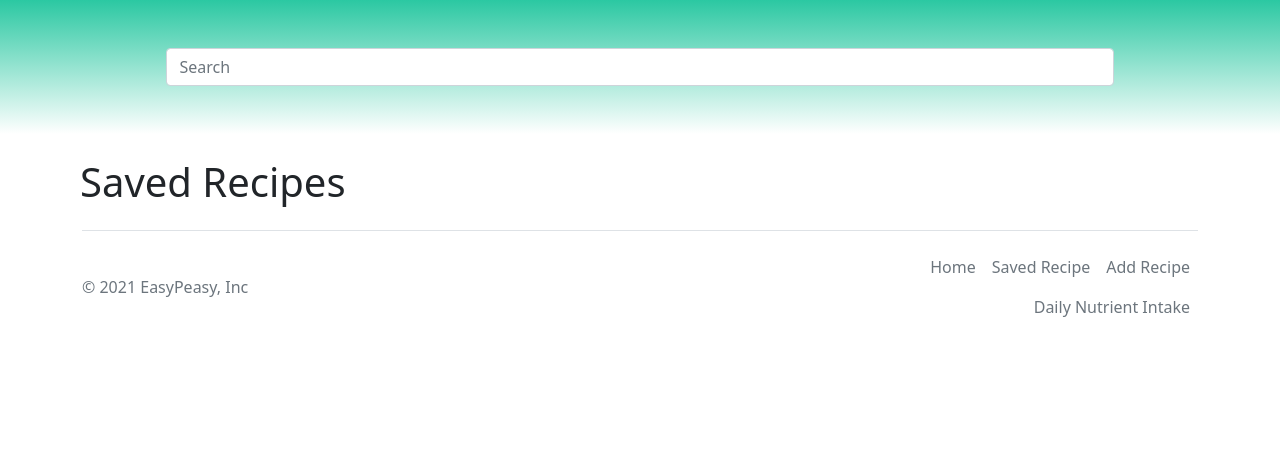
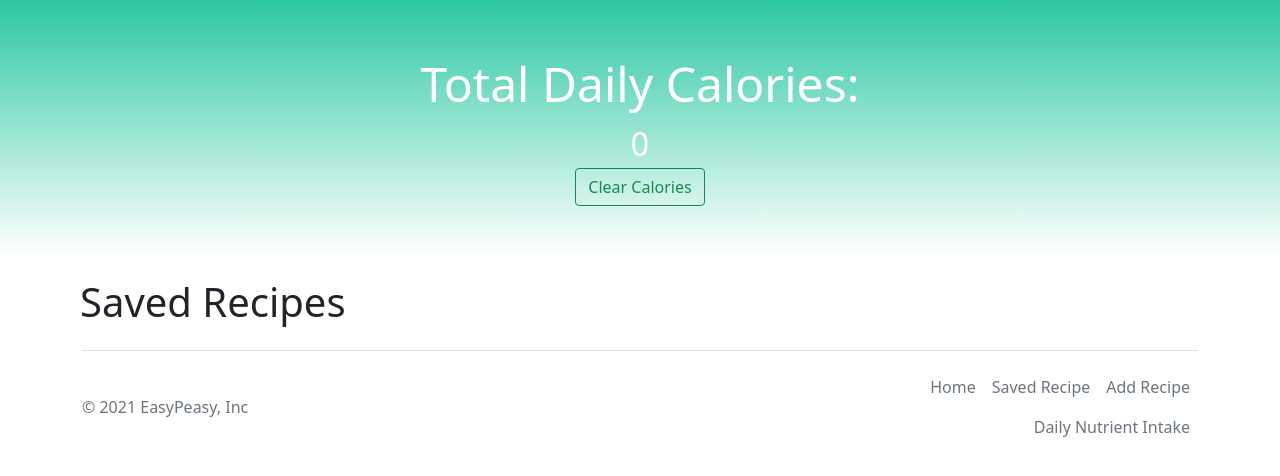
Before and after one commit to YCPyc/CS4640_EasyPeasy, a PHP site: template templates/saved.php in a window 1280 px wide. Shown: the part 56-532 px from the top of the page. Run offline with PHP 8.4, Linux system fonts and the light colour scheme; the template is opened without the code that fills it, so the values that code supplies are empty; the visitor is signed in with stand-in values (Sample User, id 1); some libraries are stand-ins or nearby versions.

Commit message:
Something

```diff
--- a/setup.php
+++ b/setup.php
@@ -23,6 +23,7 @@ $db->query("create table recipe (
             recipeId varchar(50) not null,
             userId varchar(50) not null,
             description text not null,
+            calorie int not null,
             primary key (recipeId)
         );");
 
--- a/styles/main.css
+++ b/styles/main.css
@@ -107,6 +107,7 @@ a.navlogo {
 
 #home-1 {
 	background-image: linear-gradient(#2BC8A2, white);
+	text-align: center;
 }
 
 #saved-1 {
@@ -118,6 +119,21 @@ a.navlogo {
 #searchbar {
 	margin-top: 0%;
 	vertical-align: top;
+
+}
+
+#totalCal {
+	text-align: center;
+	font-size: 300%;
+}
+
+#total {
+	text-align: center;
+	font-size: 200%;
+}
+
+#clearCal{
+	text-align: center;
 
 }
 
@@ -133,6 +149,15 @@ a.navlogo {
 .label--name{
 	font-weight: bold;
 }
+
+.save_button {
+    background: url('http://imgur.com/I0EwG.png') transparent;
+    height: 48px;
+    width: 45px;
+    border: none;
+}
+
+
 
 /* For Non Mobile */
 @media only screen and (min-width: 768px) {
--- a/templates/login.php
+++ b/templates/login.php
@@ -29,7 +29,6 @@
                             <ul class="dropdown-menu" aria-labelledby="dropdown1">
                                 <li><a class="dropdown-item" href="?command=saved">Saved Recipe</a></li>
                                 <li><a class="dropdown-item" href="?command=add">Add Recipe</a></li>
-                                <li><a class="dropdown-item" href="#">Daily Nutrient Intake</a></li>
                             </ul>
                         </li>
                     </ul>
@@ -40,7 +39,7 @@
 
         <div class="container" style="margin-top: 15px;">
             <div class="row col-xs-8">
-                <h1>Customzied Recipe is just one click away - Get Started</h1>
+                <h1>Customzied Recipe is just one click away - Get Started or Log Back In</h1>
                 <p> Welcome to Easy Peasy!  To get started, enter a username and password.</p>
             </div>
             <div class="row justify-content-center">
@@ -72,6 +71,9 @@
                 </div>
             </div>
         </div>
+        <script>
+
+        </script>
         <script src="https://cdn.jsdelivr.net/npm/bootstrap@5.1.1/dist/js/bootstrap.bundle.min.js" integrity="sha384-/bQdsTh/da6pkI1MST/rWKFNjaCP5gBSY4sEBT38Q/9RBh9AH40zEOg7Hlq2THRZ" crossorigin="anonymous"></script>
     </body>
 </html>
--- a/templates/saved.php
+++ b/templates/saved.php
@@ -16,6 +16,10 @@
         integrity="sha384-F3w7mX95PdgyTmZZMECAngseQB83DfGTowi0iMjiWaeVhAn4FJkqJByhZMI3AhiU" crossorigin="anonymous">
     </head>
     <body>
+    <script src="https://cdn.jsdelivr.net/npm/bootstrap@5.1.1/dist/js/bootstrap.bundle.min.js"
+        integrity="sha384-/bQdsTh/da6pkI1MST/rWKFNjaCP5gBSY4sEBT38Q/9RBh9AH40zEOg7Hlq2THRZ" crossorigin="anonymous"></script>
+    <script src="http://ajax.googleapis.com/ajax/libs/jquery/1.9.1/jquery.min.js"></script>
+
     <!-- check for login status -->
     <?php
 
@@ -42,7 +46,6 @@
                             <ul class="dropdown-menu" aria-labelledby="dropdown1">
                                 <li><a class="dropdown-item" href="?command=saved">Saved Recipe</a></li>
                                 <li><a class="dropdown-item" href="?command=add">Add Recipe</a></li>
-                                <li><a class="dropdown-item" href="#">Daily Nutrient Intake</a></li>
                             </ul>
                         </li>
                     </ul>
@@ -64,20 +67,34 @@
 
         <!-- SearchBar -->
         <div class="p-5 mb-4 text-white" id="home-1">
-            <form>
-                    <input style="width: 80%; margin: 0 auto;" class="form-control" type="text" placeholder="Search" aria-label="Search">
-            </form>
+            <div id="totalCal">Total Daily Calories: </div>
+            <div id="total">0
+            </div>
+            <button style="	text-align: center" id="clearCal" class="btn btn-outline-success" onclick="clearCalorie()">Clear Calories</button>
         </div>
+
         <h1 style="margin-left: 5rem">Saved Recipes</h1>
 
         <?php
             if(!empty($final)){
+                $i = 0;
                 foreach($final as $key => $value){
                     echo "<div class='container py-1'>";
                     echo "<div class='card shadow mb-4'>";
                     echo "<div class='card-body p-5'>";
-                    echo "<form action='?command=saved' method='post'>";
                     echo "<h4 class='mb-4'>" .$key."</h4>";
+
+                    foreach($result as $res){
+                        if($res["recipeId"] == $key){
+                            $calories = $res["calorie"];
+                            break;
+                        }
+                    }
+                    echo "<h6>Calories: ";
+                    echo "</h6>";
+                    echo "<p>" .$calories. "</p>";
+                    echo "<h6>Ingredients: ";
+                    echo "</h6>";
                     echo " <ul class='list-inline'>";
                     foreach($value as $detail){
                         echo "<li class='list-inline-item'>". $detail. "</li>";
@@ -90,24 +107,43 @@
                             break;
                         }
                     }
+                    echo "<h6>Instructions: ";
+                    echo "</h6>";
                     echo $instruction;
                     echo "</p>";
-
+                    echo " <ul class='list-inline'>";
+                    echo "<li class='list-inline-item'>";
+                    echo "<form action='?command=saved' method='post'>";
                     echo "<input type='hidden' name='deleteId' value='". $key. "'>";
                     echo "<button type='submit' name='deleteItem' class='btn btn-outline-danger' >";
                     echo "Delete";
                     echo "</button>";
                     echo "</form>";
+                    echo "</li>";
+
+                    echo "<li class='list-inline-item'>";
+                    echo "<form action='?command=saved' method='post'>";
+                    // echo "<input type='hidden' value='".$calories."' class='calorieInput'>";
+                    echo "<button type='button' name='calorieItem' value='".$calories."' class='btn btn-outline-success calorieInput'>";
+                    echo "Add to Daily Intake";
+                    echo "</button>";
+                    echo "</form>";
+                    echo "</li>";
+
+                    echo "</ul>";
+
                     echo "</div>";
                     echo "</div>";
                     echo "</div>";
-
                 }
+                $i += 1;
 
             }
 
 
         ?>
+
+
         <!-- <div class="container py-1">
             <div class="card shadow mb-4">
                 <div class="card-body p-5">
@@ -174,9 +210,47 @@
 
 
 
-        <script src="https://cdn.jsdelivr.net/npm/bootstrap@5.1.1/dist/js/bootstrap.bundle.min.js"
-        integrity="sha384-/bQdsTh/da6pkI1MST/rWKFNjaCP5gBSY4sEBT38Q/9RBh9AH40zEOg7Hlq2THRZ" crossorigin="anonymous"></script>
 
+        <script>
+            $(document).on("click", "button.calorieInput" , function() {
+                var cal = +$(this).val() + +document.getElementById("total").innerHTML
+                document.getElementById("total").innerHTML = cal;
+            });
+
+            function addCalorie(){
+                console.log(document.getElementById("calorieInput0").value);
+                var cal = +document.getElementById("calorieInput0").value + +document.getElementById("total").innerHTML
+                document.getElementById("total").innerHTML = cal;
+            }
+
+            function clearCalorie(){
+                document.getElementById("total").innerHTML = 0;
+
+            }
+            const myInterval = setInterval(myTimer);
+
+            function myTimer() {
+                const date = new Date();
+                // document.getElementById("time").innerHTML = date.toLocaleTimeString();
+            }
+            function scheduleReset() {
+                // get current time
+                let reset = new Date();
+
+                // update the Hours, mins, secs to the 24th hour (which is when the next day starts)
+                reset.setHours(24, 0, 0, 0);
+                // calc amount of time until restart
+                let t = reset.getTime() - Date.now();
+                setTimeout(function() {
+                    // reset variable
+                    document.getElementById("total").innerHTML = 0;
+                    // schedule the next variable reset
+                    scheduleReset();
+                }, t);
+            }
+
+            scheduleReset();
+        </script>
     </body>
 
 </html>
```
Also changed, not shown: classes/EpeasyController.php (+16 -4 lines), classes/search.php (added, +41 -0 lines), templates/addPage.php (+8 -2 lines), templates/main.php (+41 -5 lines).
